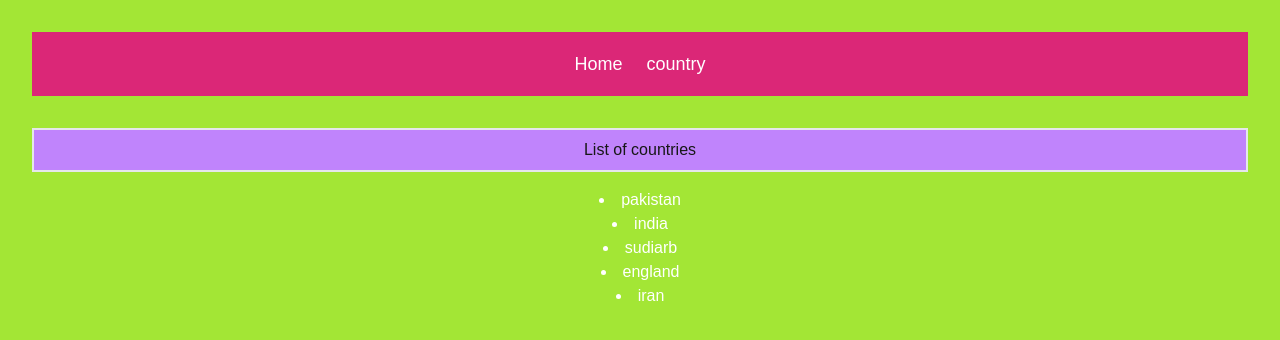
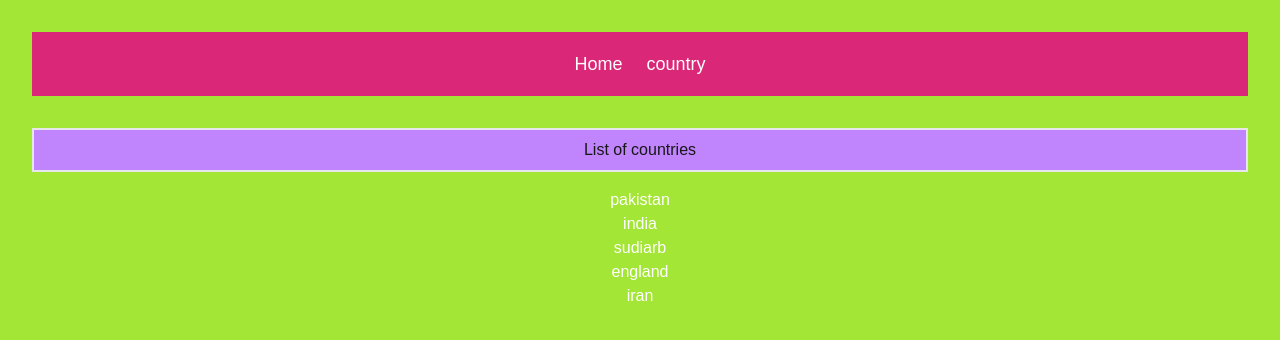
Before and after one commit to faisah374/dynamic, a Next.js app: page /country in a window 1280 px wide. Shown: the top 340 px of the page. Built offline with nearby package versions, Linux system fonts and the light colour scheme.

Commit message:
first commit

```diff
--- a/app/country/[country_name]/page.tsx
+++ b/app/country/[country_name]/page.tsx
@@ -13,25 +13,25 @@ export default function CountryName({params}){
     },
 
       {
-        name:"India",
+        name:"india",
         capital:"Delhi",
         population: 1454779943
     },
 
       {
-        name:"Iran",
+        name:"iran",
         capital:"Thran",
         population: 91820389
     },
 
       {
-        name:"Sudiarab",
+        name:"sudiarb",
         capital:"Ryhad",
         population:34141200
     },
 
       {
-        name:"England",
+        name:"england",
         capital:"lodon",
         population: 69261000
     }
--- a/app/country/page.tsx
+++ b/app/country/page.tsx
@@ -7,10 +7,10 @@ function Country () {
 
 <h1 className=' text-white-2x1 border-2 p-2 bg-purple-400 m-4'>List of countries</h1>
 <Navbar href="/country/pakistan"name ='pakistan' />
-<Navbar href='/contry/india'name='india'/>
-<Navbar href='/contry/sudiarb'name='sudiarb'/>
-<Navbar href='/contry/england' name='england '/>
-<Navbar href='/contry/iran'name='iran'/>
+<Navbar href="/country/india"name='india'/>
+<Navbar href="/country/sudiarb"name='sudiarb'/>
+<Navbar href="/country/england" name='england '/>
+<Navbar href="/country/iran"name='iran'/>
 
 
     </div>
--- a/components/Navbar.tsx
+++ b/components/Navbar.tsx
@@ -5,12 +5,12 @@ import { NavbarProps } from '@/types/types'
 const Navbar:React.FC<NavbarProps> = ({name,href}) => {
   return (
     <div>
-
+      <ul>
         <li className='text-white bg-transparent hover:bg-teal-400 roundrd hover:text-black p=2'>
             <Link href={href}>{name}</Link>
 
         </li>
-
+      </ul>
     </div>
   )
 }
```
